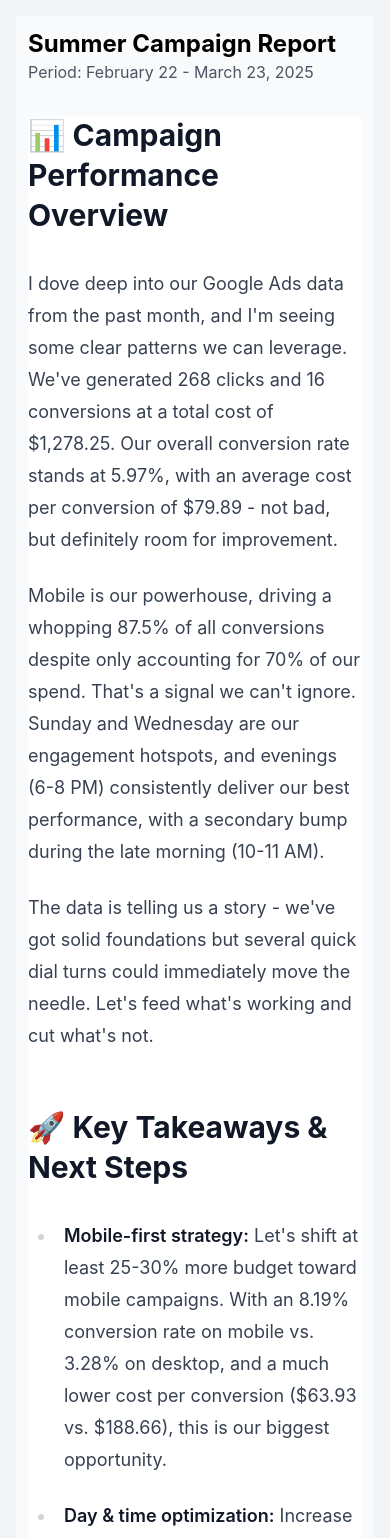
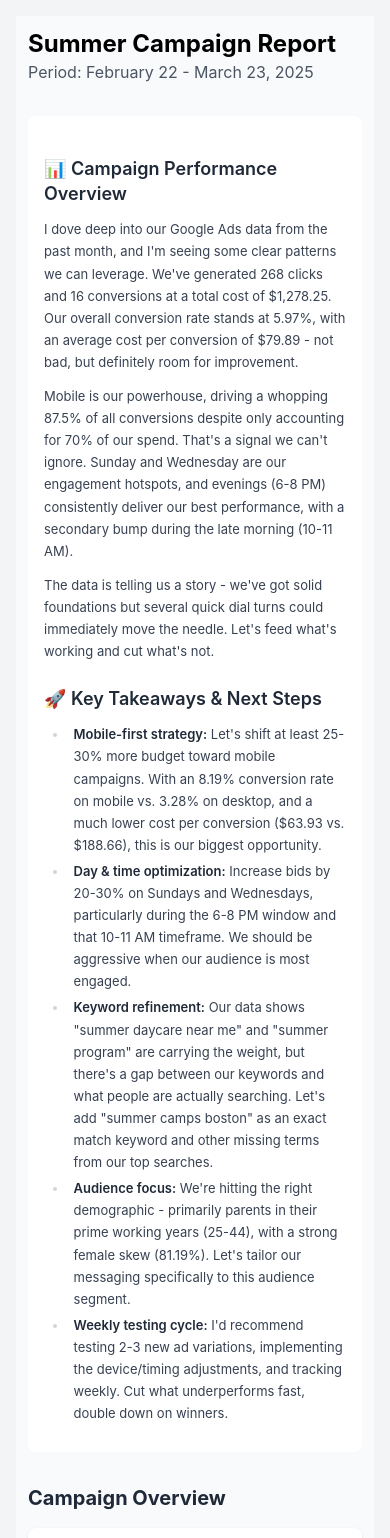
Before and after one commit to pixelsock/react-reports, a Next.js app: page /summer-campaign-feb22-mar23 in a window 390 px wide. Shown: the top 1538 px of the page. Built offline with nearby package versions, Linux system fonts and the light colour scheme.

Commit message:
Integrate campaign report intro directly into summer campaign page for consistent styling

```diff
--- a/src/app/summer-campaign-feb22-mar23/embed.css
+++ b/src/app/summer-campaign-feb22-mar23/embed.css
@@ -11,9 +11,59 @@
   max-width: 100%;
 }
 
+/* Prose styling for markdown content */
+.prose {
+  color: #374151;
+  max-width: 65ch;
+  font-size: 0.875rem;
+  line-height: 1.7;
+}
+
+.prose h2 {
+  font-size: 1.25rem;
+  font-weight: 600;
+  margin-top: 1.5rem;
+  margin-bottom: 0.75rem;
+  color: #1f2937;
+}
+
+.prose p {
+  margin-top: 0.75rem;
+  margin-bottom: 0.75rem;
+}
+
+.prose strong {
+  font-weight: 600;
+  color: #1f2937;
+}
+
+.prose ul {
+  margin-top: 0.75rem;
+  margin-bottom: 0.75rem;
+  padding-left: 1.5rem;
+  list-style-type: disc;
+}
+
+.prose li {
+  margin-top: 0.25rem;
+  margin-bottom: 0.25rem;
+}
+
+.prose li strong {
+  font-weight: 600;
+}
+
 /* Responsive adjustments */
 @media (max-width: 640px) {
   .embed-container {
     padding: 12px;
   }
+
+  .prose {
+    font-size: 0.8125rem;
+  }
+
+  .prose h2 {
+    font-size: 1.125rem;
+  }
 }
--- a/src/app/summer-campaign-feb22-mar23/page.tsx
+++ b/src/app/summer-campaign-feb22-mar23/page.tsx
@@ -25,10 +25,6 @@ const PerformanceTrendsChart = dynamic(
   () => import('@/components/performance-trends'),
   { ssr: false }
 );
-const MarkdownContent = dynamic(
-  () => import('@/components/MarkdownContent'),
-  { ssr: false }
-);
 
 export default function SummerCampaignReport() {
   return (
@@ -39,9 +35,31 @@ export default function SummerCampaignReport() {
           <p className="text-gray-600">Period: February 22 - March 23, 2025</p>
         </header>
 
-        {/* Markdown Content */}
-        <div className="mb-8 bg-white rounded-lg">
-          <MarkdownContent filePath="/content/campaign-report-intro.md" />
+        {/* Campaign Report Intro - Directly integrated */}
+        <div className="mb-8 bg-white rounded-lg p-4">
+          <div className="prose prose-sm max-w-none">
+            <h2>📊 Campaign Performance Overview</h2>
+
+            <p>I dove deep into our Google Ads data from the past month, and I'm seeing some clear patterns we can leverage. We've generated 268 clicks and 16 conversions at a total cost of $1,278.25. Our overall conversion rate stands at 5.97%, with an average cost per conversion of $79.89 - not bad, but definitely room for improvement.</p>
+
+            <p>Mobile is our powerhouse, driving a whopping 87.5% of all conversions despite only accounting for 70% of our spend. That's a signal we can't ignore. Sunday and Wednesday are our engagement hotspots, and evenings (6-8 PM) consistently deliver our best performance, with a secondary bump during the late morning (10-11 AM).</p>
+
+            <p>The data is telling us a story - we've got solid foundations but several quick dial turns could immediately move the needle. Let's feed what's working and cut what's not.</p>
+
+            <h2>🚀 Key Takeaways & Next Steps</h2>
+
+            <ul>
+              <li><strong>Mobile-first strategy:</strong> Let's shift at least 25-30% more budget toward mobile campaigns. With an 8.19% conversion rate on mobile vs. 3.28% on desktop, and a much lower cost per conversion ($63.93 vs. $188.66), this is our biggest opportunity.</li>
+
+              <li><strong>Day & time optimization:</strong> Increase bids by 20-30% on Sundays and Wednesdays, particularly during the 6-8 PM window and that 10-11 AM timeframe. We should be aggressive when our audience is most engaged.</li>
+
+              <li><strong>Keyword refinement:</strong> Our data shows "summer daycare near me" and "summer program" are carrying the weight, but there's a gap between our keywords and what people are actually searching. Let's add "summer camps boston" as an exact match keyword and other missing terms from our top searches.</li>
+
+              <li><strong>Audience focus:</strong> We're hitting the right demographic - primarily parents in their prime working years (25-44), with a strong female skew (81.19%). Let's tailor our messaging specifically to this audience segment.</li>
+
+              <li><strong>Weekly testing cycle:</strong> I'd recommend testing 2-3 new ad variations, implementing the device/timing adjustments, and tracking weekly. Cut what underperforms fast, double down on winners.</li>
+            </ul>
+          </div>
         </div>
 
         <div className="space-y-8">
```
